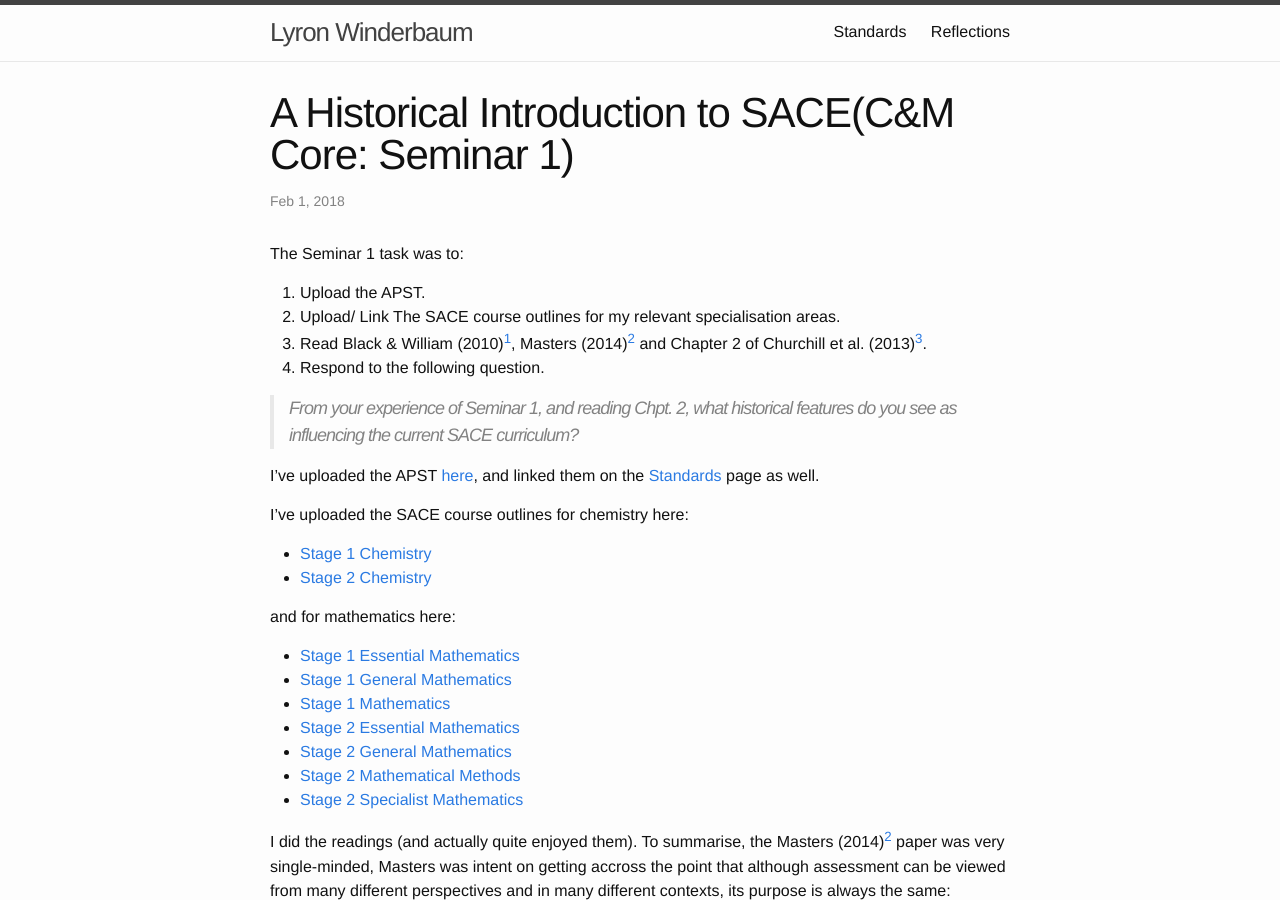
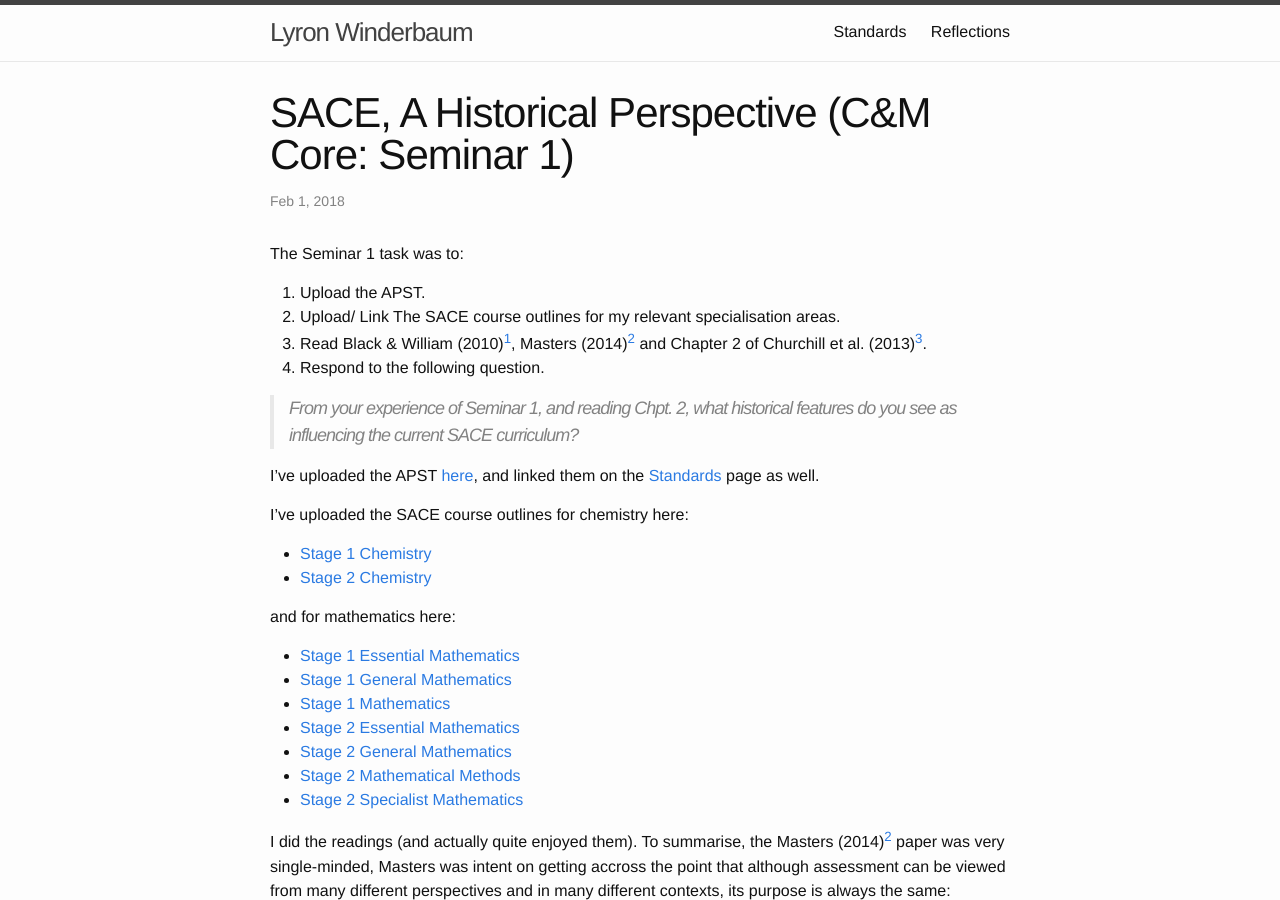
Before and after one commit to Armadilloa16/eportfolio, a Jekyll site: the page built from _posts/2018-02-01-sace.md, in a window 1280 px wide and 900 px high. Built offline with Jekyll 4.4.1, drawn with Linux system fonts in a browser that asks for light colours.

```diff
--- a/_posts/2018-02-01-sace.md
+++ b/_posts/2018-02-01-sace.md
@@ -1,8 +1,8 @@
 ---
 layout: post
-title:  "A Historical Introduction to SACE(C&M Core: Seminar 1)"
+title:  "SACE, A Historical Perspective (C&M Core: Seminar 1)"
 date:   2018-02-01 21:39:00 +1030
-categories: CMcore seminar
+categories: MTeach CMcore seminar
 ---
 
 The Seminar 1 task was to:
```
Also changed, not shown: _posts/2018-01-27-eportfolio.md (+1 -1 lines), _posts/2018-02-03-edmodo.md (+1 -1 lines), _posts/2018-02-05-online-communication.md (+1 -1 lines), _posts/2018-02-07-teacher-role.md (+1 -1 lines), _posts/2018-02-16-quadrilaterals-video.md (added, +22 -0 lines), 1 other file.
